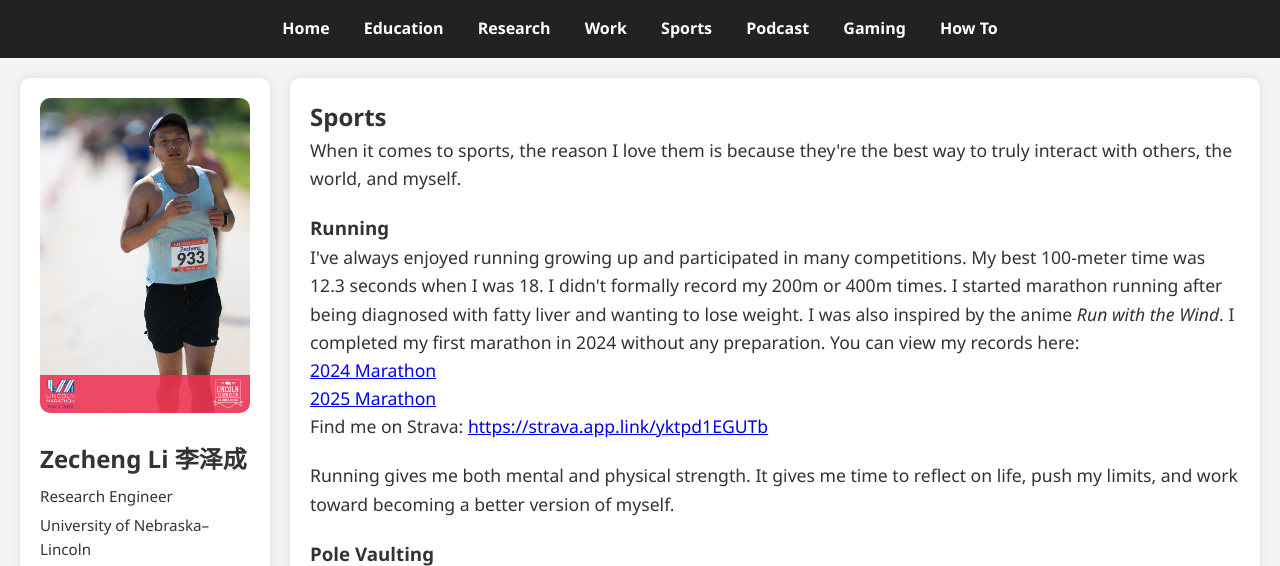
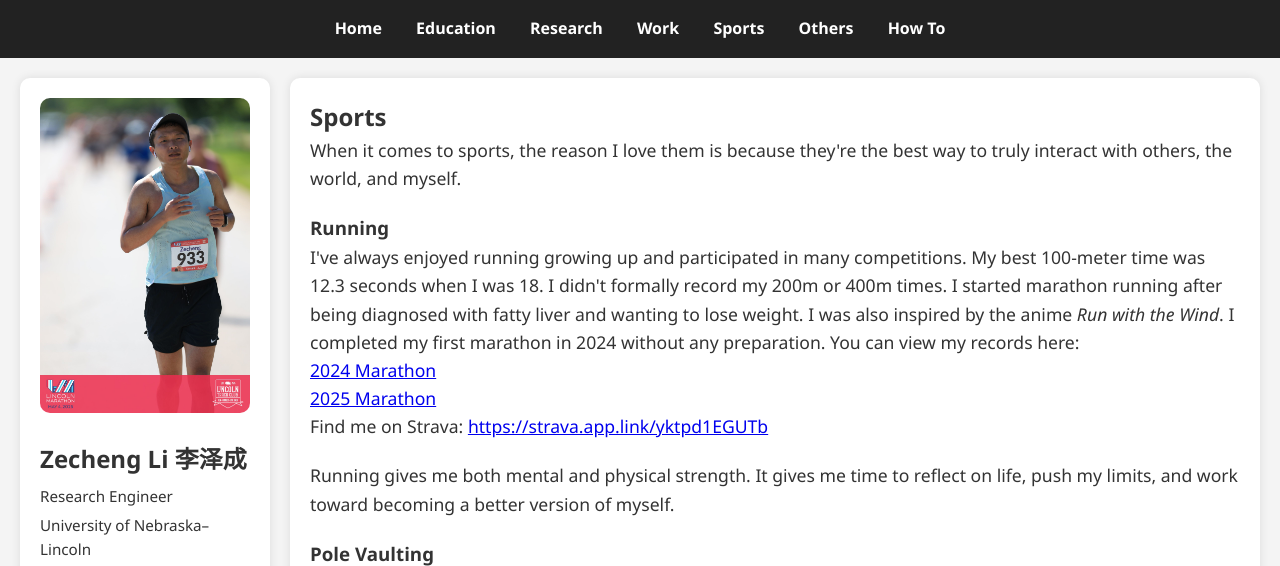
Before and after one commit to zechengli/zechengli.github.io, a plain HTML site: page Sports/index.html in a window 1280 px wide. Shown: the top 566 px of the page. Drawn offline with Linux system fonts and the light colour scheme.

Commit message:
Update index.html

```diff
--- a/Sports/index.html
+++ b/Sports/index.html
@@ -89,8 +89,7 @@
       <li><a href="/Research/">Research</a></li>
       <li><a href="/Work/">Work</a></li>
       <li><a href="/Sports/">Sports</a></li>
-      <li><a href="/Podcast/">Podcast</a></li>
-      <li><a href="/Gaming/">Gaming</a></li>
+      <li><a href="/Others/">Others</a></li>
       <li><a href="/HowTo/">How To</a></li>
     </ul>
   </nav>
```
